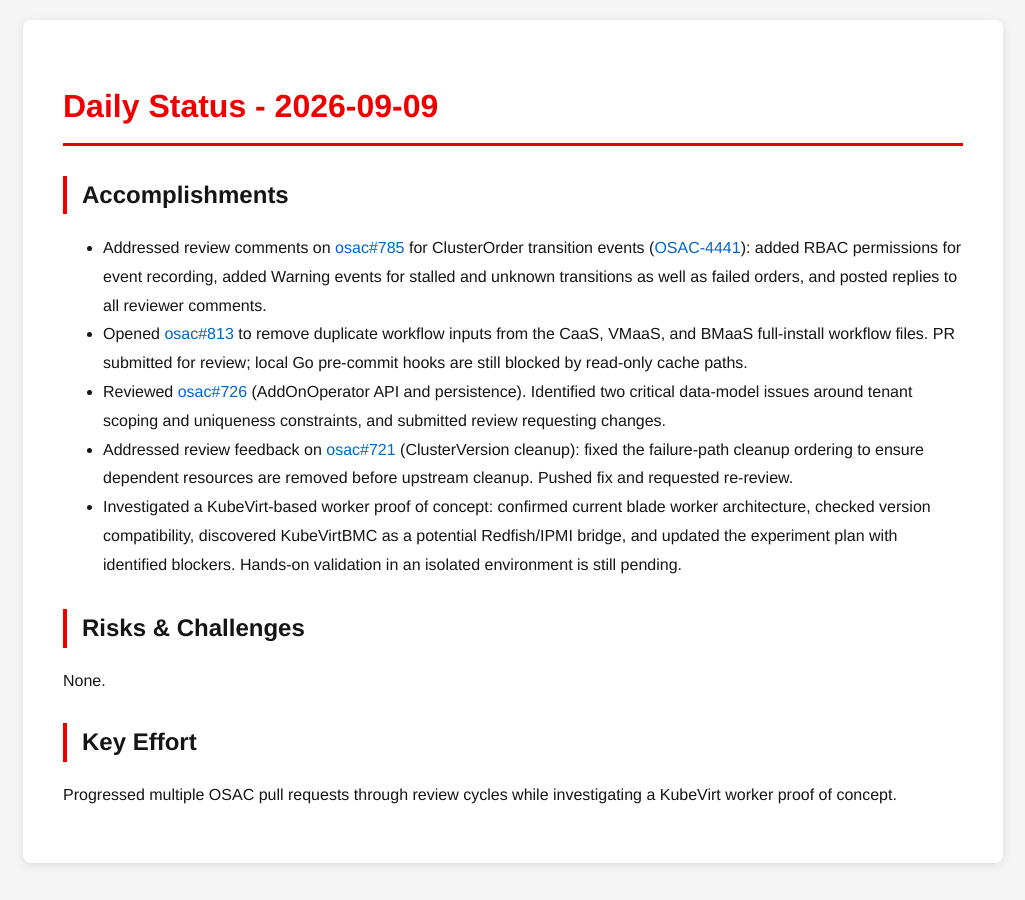
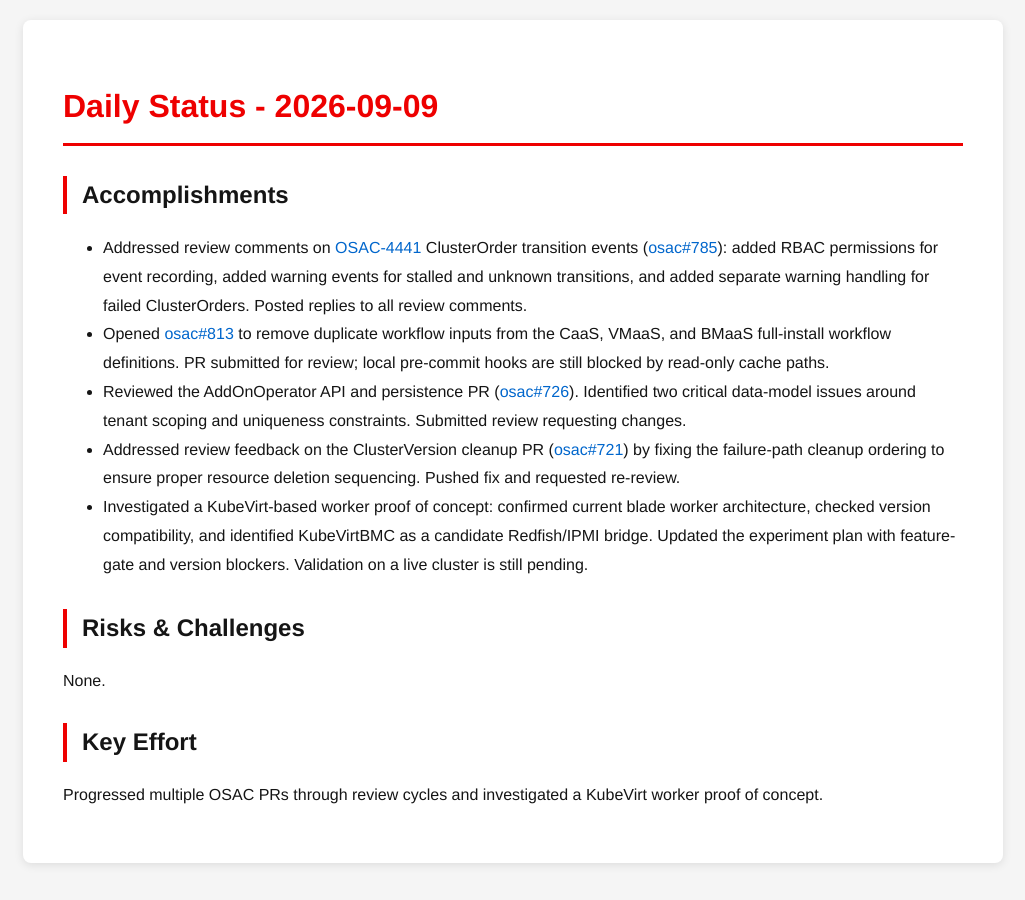
Before and after one commit to tzvatot/daily-status, a Jekyll site: the page built from 2026-09-09.md, in a window 1280 px wide. Shown: the whole page, without its empty margins (127-1152 px from the left). Built offline with Jekyll 4.4.1, drawn with Linux system fonts in a browser that asks for light colours.

Commit message:
Daily status update - 2026-09-09

```diff
--- a/2026-09-09.md
+++ b/2026-09-09.md
@@ -7,14 +7,14 @@
 # Daily Status - 2026-09-09
 
 ## Accomplishments
-- Addressed review comments on [osac#785](https://github.com/osac-project/osac/pull/785) for ClusterOrder transition events ([OSAC-4441](https://redhat.atlassian.net/browse/OSAC-4441)): added RBAC permissions for event recording, added Warning events for stalled and unknown transitions as well as failed orders, and posted replies to all reviewer comments.
-- Opened [osac#813](https://github.com/osac-project/osac/pull/813) to remove duplicate workflow inputs from the CaaS, VMaaS, and BMaaS full-install workflow files. PR submitted for review; local Go pre-commit hooks are still blocked by read-only cache paths.
-- Reviewed [osac#726](https://github.com/osac-project/osac/pull/726) (AddOnOperator API and persistence). Identified two critical data-model issues around tenant scoping and uniqueness constraints, and submitted review requesting changes.
-- Addressed review feedback on [osac#721](https://github.com/osac-project/osac/pull/721) (ClusterVersion cleanup): fixed the failure-path cleanup ordering to ensure dependent resources are removed before upstream cleanup. Pushed fix and requested re-review.
-- Investigated a KubeVirt-based worker proof of concept: confirmed current blade worker architecture, checked version compatibility, discovered KubeVirtBMC as a potential Redfish/IPMI bridge, and updated the experiment plan with identified blockers. Hands-on validation in an isolated environment is still pending.
+- Addressed review comments on [OSAC-4441](https://redhat.atlassian.net/browse/OSAC-4441) ClusterOrder transition events ([osac#785](https://github.com/osac-project/osac/pull/785)): added RBAC permissions for event recording, added warning events for stalled and unknown transitions, and added separate warning handling for failed ClusterOrders. Posted replies to all review comments.
+- Opened [osac#813](https://github.com/osac-project/osac/pull/813) to remove duplicate workflow inputs from the CaaS, VMaaS, and BMaaS full-install workflow definitions. PR submitted for review; local pre-commit hooks are still blocked by read-only cache paths.
+- Reviewed the AddOnOperator API and persistence PR ([osac#726](https://github.com/osac-project/osac/pull/726)). Identified two critical data-model issues around tenant scoping and uniqueness constraints. Submitted review requesting changes.
+- Addressed review feedback on the ClusterVersion cleanup PR ([osac#721](https://github.com/osac-project/osac/pull/721)) by fixing the failure-path cleanup ordering to ensure proper resource deletion sequencing. Pushed fix and requested re-review.
+- Investigated a KubeVirt-based worker proof of concept: confirmed current blade worker architecture, checked version compatibility, and identified KubeVirtBMC as a candidate Redfish/IPMI bridge. Updated the experiment plan with feature-gate and version blockers. Validation on a live cluster is still pending.
 
 ## Risks & Challenges
 None.
 
 ## Key Effort
-Progressed multiple OSAC pull requests through review cycles while investigating a KubeVirt worker proof of concept.
+Progressed multiple OSAC PRs through review cycles and investigated a KubeVirt worker proof of concept.
```
